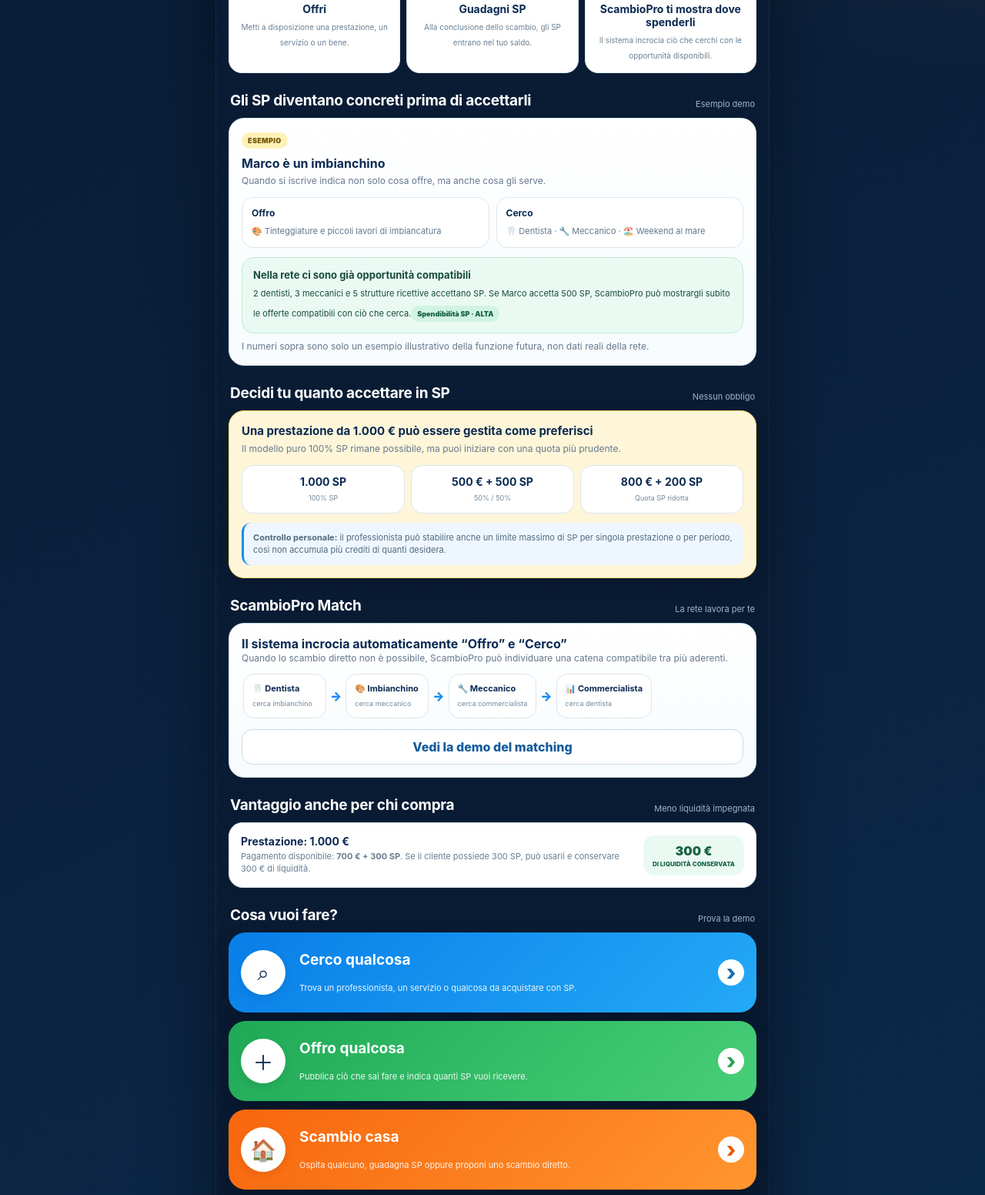
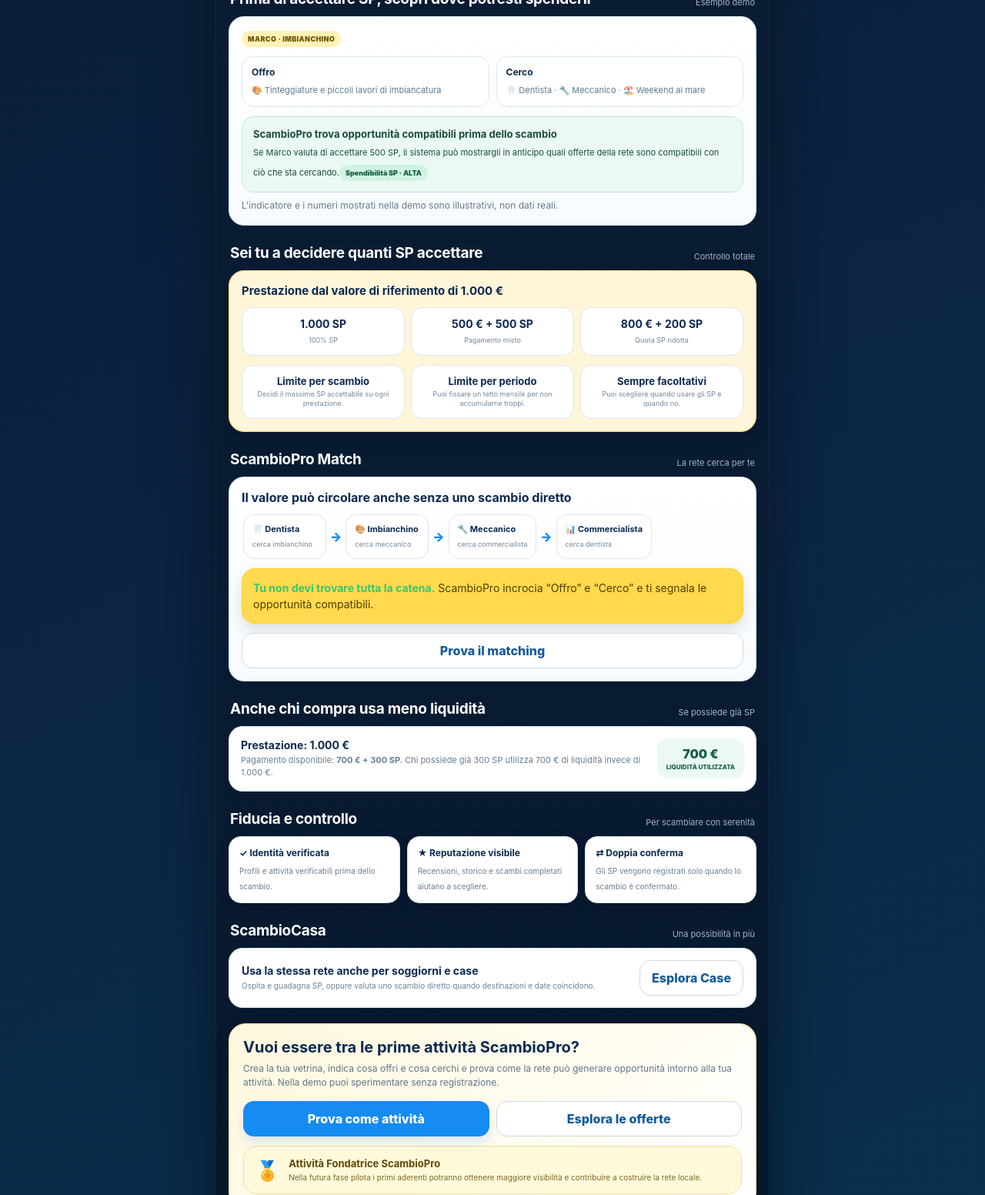
Before and after one commit to zarpellondavide74-cloud/scambiopro-public, a plain HTML site: page index.html in a window 1280 px wide. Shown: the part 1248-2800 px from the top of the page at 77% size. Drawn offline with Linux system fonts and the light colour scheme.

Commit message:
Add files via upload

```diff
--- a/index.html
+++ b/index.html
@@ -340,6 +340,21 @@
     .buyer-example{display:grid;grid-template-columns:1fr auto;gap:12px;align-items:center;border:1px solid #dbe6ef;background:#fff;border-radius:18px;padding:15px}.buyer-example strong{display:block;color:#0b2a52;font-size:14px}.buyer-example span{display:block;margin-top:4px;color:#667d92;font-size:11px;line-height:1.45}.buyer-save{padding:10px 12px;border-radius:14px;background:#eafaf3;color:#176245;font-weight:950;text-align:center;white-space:nowrap}.buyer-save small{display:block;font-size:8px;font-weight:800;margin-top:2px}
     .founder-badge{display:flex;gap:12px;align-items:center;padding:14px 15px;border-radius:18px;border:1px solid #f1df9b;background:#fff9db;color:#5c4a00}.founder-badge .ico{font-size:25px}.founder-badge strong{display:block;font-size:13px}.founder-badge span{display:block;margin-top:3px;font-size:10px;line-height:1.45;color:#796a24}
     @media(max-width:520px){.benefit-grid,.sp-steps,.pay-options{grid-template-columns:1fr}.offer-seek{grid-template-columns:1fr}.buyer-example{grid-template-columns:1fr}.buyer-save{text-align:left}}
+
+    /* V6.7 — home più corta e orientata alla conversione */
+    .hero-cta{display:flex;gap:9px;flex-wrap:wrap;margin-top:15px}
+    .hero-cta .btn{min-height:46px}
+    .hero-cta .btn.primary-cta{background:linear-gradient(135deg,#ff7a18,#ff9b35);color:#fff;box-shadow:0 10px 22px rgba(255,122,24,.22)}
+    .hero-proof{display:flex;gap:8px;flex-wrap:wrap;margin-top:12px}.hero-proof span{font-size:10px;color:#c9d9e7;background:rgba(255,255,255,.07);border:1px solid rgba(255,255,255,.10);padding:6px 8px;border-radius:999px}
+    .compact-section{margin-top:20px}
+    .conversion-card{border-radius:22px;padding:18px;background:linear-gradient(135deg,#fff8dd,#fff);border:1px solid #f0df9d;box-shadow:0 10px 24px rgba(0,0,0,.10)}
+    .conversion-card h3{margin:0 0 7px;color:#0b2a52;font-size:20px}.conversion-card p{margin:0;color:#60758a;font-size:12px;line-height:1.55}
+    .conversion-actions{display:flex;gap:9px;flex-wrap:wrap;margin-top:14px}.conversion-actions .btn{flex:1 1 190px}
+    .control-strip{display:grid;grid-template-columns:repeat(3,1fr);gap:8px;margin-top:12px}.control-item{padding:12px;border-radius:15px;background:#fff;border:1px solid #dce7ef;text-align:center}.control-item strong{display:block;color:#0b2a52;font-size:13px}.control-item span{display:block;color:#71869a;font-size:9px;margin-top:3px;line-height:1.4}
+    .mini-security{display:grid;grid-template-columns:repeat(3,1fr);gap:9px}.mini-security>div{background:#fff;border:1px solid #dbe6ef;border-radius:16px;padding:13px;box-shadow:0 7px 18px rgba(0,0,0,.08)}.mini-security b{display:block;color:#0b2a52;font-size:12px;margin-bottom:4px}.mini-security span{font-size:10px;line-height:1.45;color:#687e92}
+    .house-teaser{display:flex;justify-content:space-between;gap:14px;align-items:center;padding:15px 16px;border-radius:18px;background:#fff;border:1px solid #dbe6ef}.house-teaser strong{display:block;color:#0b2a52;font-size:14px}.house-teaser span{display:block;margin-top:4px;color:#6c8296;font-size:10px;line-height:1.45}
+    @media(max-width:520px){.control-strip,.mini-security{grid-template-columns:1fr}.hero-cta .btn{width:100%}.house-teaser{align-items:flex-start;flex-direction:column}}
+
   </style>
 </head>
 <body>
@@ -349,7 +364,7 @@
       <div class="brand-mark">SP</div>
       <div><h1>Scambio<span>Pro</span></h1><small>Servizi · Case · Crediti SP</small></div>
     </div>
-    <div class="demo-pill">DEMO V6.5</div>
+    <div class="demo-pill">DEMO · FASE PILOTA</div>
   </header>
   <main id="screen"></main>
   <nav class="bottom-nav" aria-label="Navigazione principale">
@@ -415,118 +430,94 @@
     <div class="eyebrow">ScambioPro · rete professionale</div>
     <h2>Fatti trovare. Trova nuovi clienti. <span class="accent-word">Usa quello che sai fare</span> per ottenere ciò che ti serve.</h2>
     <p><b>ScambioPro trasforma la capacità professionale inutilizzata in potere d’acquisto all’interno di una rete</b>, lasciando a ogni attività la libertà di decidere quanto valore scambiare in SP.</p>
-
-    <div class="hero-video-wrap">
-      <div class="hero-video-label">
-        <strong>Guarda come funziona ScambioPro</strong>
-        <span>▶ 1 MINUTO</span>
-      </div>
-      <video class="hero-main-video" controls playsinline preload="auto">
+    <div class="hero-cta">
+      <button class="btn primary-cta" data-action="offer-wizard">Prova ScambioPro gratis</button>
+      <button class="btn secondary" data-action="scroll-video">▶ Guarda come funziona</button>
+    </div>
+    <div class="hero-proof"><span>✓ Nessun obbligo di accettare SP</span><span>✓ Decidi tu la quota</span><span>✓ Demo senza registrazione</span></div>
+    <div class="hero-video-wrap" id="video-scambiopro">
+      <div class="hero-video-label"><strong>ScambioPro in 1 minuto</strong><span>▶ VIDEO</span></div>
+      <video class="hero-main-video" controls playsinline preload="metadata">
         <source src="scambiopro-video.mp4#t=0.001" type="video/mp4">
         Il tuo browser non supporta la riproduzione video.
       </video>
     </div>
-    <div class="value-banner"><strong>Non è un baratto diretto.</strong><span>Non devi comprare dalla stessa persona che compra da te: offri valore alla rete, maturi SP e li utilizzi con altri aderenti.</span></div>
+    <div class="value-banner"><strong>Non è baratto diretto.</strong><span>Non devi comprare dalla stessa persona che compra da te: offri valore alla rete, maturi SP e li utilizzi con altri aderenti.</span></div>
   </section>
 
-  <div class="section-head"><h3>Perché iscriversi?</h3><span>Il vantaggio parte subito</span></div>
+  <div class="section-head"><h3>Tre motivi per esserci</h3><span>Il vantaggio parte subito</span></div>
   <div class="benefit-grid">
-    <div class="benefit-card"><div class="benefit-icon">📣</div><strong>Fatti trovare</strong><span>Una vetrina professionale per mostrare attività, servizi, zona, recensioni e disponibilità.</span></div>
-    <div class="benefit-card"><div class="benefit-icon">🤝</div><strong>Trova nuovi clienti</strong><span>Ricevi richieste da persone e attività che stanno cercando proprio ciò che offri.</span></div>
-    <div class="benefit-card"><div class="benefit-icon">SP</div><strong>Aumenta il potere d’acquisto</strong><span>Decidi tu quanta parte del tuo lavoro trasformare in SP da usare nella rete.</span></div>
+    <div class="benefit-card"><div class="benefit-icon">📣</div><strong>Fatti trovare</strong><span>Crea la tua vetrina professionale e mostra servizi, zona e reputazione.</span></div>
+    <div class="benefit-card"><div class="benefit-icon">🤝</div><strong>Trova nuovi clienti</strong><span>Ricevi richieste da persone e attività che cercano proprio ciò che offri.</span></div>
+    <div class="benefit-card"><div class="benefit-icon">SP</div><strong>Più potere d’acquisto</strong><span>Accetta solo gli SP che desideri e usali con gli altri aderenti alla rete.</span></div>
   </div>
 
-  <div class="section-head"><h3>Gli SP, in 3 mosse</h3><span>Semplice e controllabile</span></div>
-  <div class="sp-steps">
-    <div class="sp-step"><div class="n">1</div><b>Offri</b><span>Metti a disposizione una prestazione, un servizio o un bene.</span></div>
-    <div class="sp-step"><div class="n">2</div><b>Guadagni SP</b><span>Alla conclusione dello scambio, gli SP entrano nel tuo saldo.</span></div>
-    <div class="sp-step"><div class="n">3</div><b>ScambioPro ti mostra dove spenderli</b><span>Il sistema incrocia ciò che cerchi con le opportunità disponibili.</span></div>
-  </div>
-
-  <div class="section-head"><h3>Gli SP diventano concreti prima di accettarli</h3><span>Esempio demo</span></div>
+  <div class="section-head"><h3>Prima di accettare SP, scopri dove potresti spenderli</h3><span>Esempio demo</span></div>
   <section class="demo-box">
-    <span class="demo-tag">Esempio</span>
-    <h4 style="margin:9px 0 4px">Marco è un imbianchino</h4>
-    <div class="meta">Quando si iscrive indica non solo cosa offre, ma anche cosa gli serve.</div>
+    <span class="demo-tag">Marco · Imbianchino</span>
     <div class="offer-seek">
       <div><b>Offro</b><span>🎨 Tinteggiature e piccoli lavori di imbiancatura</span></div>
       <div><b>Cerco</b><span>🦷 Dentista · 🔧 Meccanico · 🏖️ Weekend al mare</span></div>
     </div>
-    <div class="spend-card"><b>Nella rete ci sono già opportunità compatibili</b><span>2 dentisti, 3 meccanici e 5 strutture ricettive accettano SP. Se Marco accetta 500 SP, ScambioPro può mostrargli subito le offerte compatibili con ciò che cerca.</span><div class="spend-level">Spendibilità SP · ALTA</div></div>
-    <div class="meta" style="margin-top:8px">I numeri sopra sono solo un esempio illustrativo della funzione futura, non dati reali della rete.</div>
+    <div class="spend-card"><b>ScambioPro trova opportunità compatibili prima dello scambio</b><span>Se Marco valuta di accettare 500 SP, il sistema può mostrargli in anticipo quali offerte della rete sono compatibili con ciò che sta cercando.</span><div class="spend-level">Spendibilità SP · ALTA</div></div>
+    <div class="meta" style="margin-top:8px">L'indicatore e i numeri mostrati nella demo sono illustrativi, non dati reali.</div>
   </section>
 
-  <div class="section-head"><h3>Decidi tu quanto accettare in SP</h3><span>Nessun obbligo</span></div>
+  <div class="section-head"><h3>Sei tu a decidere quanti SP accettare</h3><span>Controllo totale</span></div>
   <section class="card highlight">
-    <h4>Una prestazione da 1.000 € può essere gestita come preferisci</h4>
-    <div class="meta">Il modello puro 100% SP rimane possibile, ma puoi iniziare con una quota più prudente.</div>
+    <h4>Prestazione dal valore di riferimento di 1.000 €</h4>
     <div class="pay-options">
       <div class="pay-option"><strong>1.000 SP</strong><span>100% SP</span></div>
-      <div class="pay-option"><strong>500 € + 500 SP</strong><span>50% / 50%</span></div>
+      <div class="pay-option"><strong>500 € + 500 SP</strong><span>Pagamento misto</span></div>
       <div class="pay-option"><strong>800 € + 200 SP</strong><span>Quota SP ridotta</span></div>
     </div>
-    <div class="notice" style="margin-top:12px"><b>Controllo personale:</b> il professionista può stabilire anche un limite massimo di SP per singola prestazione o per periodo, così non accumula più crediti di quanti desidera.</div>
+    <div class="control-strip">
+      <div class="control-item"><strong>Limite per scambio</strong><span>Decidi il massimo SP accettabile su ogni prestazione.</span></div>
+      <div class="control-item"><strong>Limite per periodo</strong><span>Puoi fissare un tetto mensile per non accumularne troppi.</span></div>
+      <div class="control-item"><strong>Sempre facoltativi</strong><span>Puoi scegliere quando usare gli SP e quando no.</span></div>
+    </div>
   </section>
 
-  <div class="section-head"><h3>ScambioPro Match</h3><span>La rete lavora per te</span></div>
+  <div class="section-head"><h3>ScambioPro Match</h3><span>La rete cerca per te</span></div>
   <section class="demo-box">
-    <h4 style="margin:0">Il sistema incrocia automaticamente “Offro” e “Cerco”</h4>
-    <div class="meta">Quando lo scambio diretto non è possibile, ScambioPro può individuare una catena compatibile tra più aderenti.</div>
+    <h4 style="margin:0">Il valore può circolare anche senza uno scambio diretto</h4>
     <div class="match-chain">
       <div class="match-person"><b>🦷 Dentista</b><span>cerca imbianchino</span></div><div class="match-arrow">→</div>
       <div class="match-person"><b>🎨 Imbianchino</b><span>cerca meccanico</span></div><div class="match-arrow">→</div>
       <div class="match-person"><b>🔧 Meccanico</b><span>cerca commercialista</span></div><div class="match-arrow">→</div>
       <div class="match-person"><b>📊 Commercialista</b><span>cerca dentista</span></div>
     </div>
-    <button class="btn secondary full" style="margin-top:12px" data-go="match">Vedi la demo del matching</button>
+    <div class="key-message"><b>Tu non devi trovare tutta la catena.</b> ScambioPro incrocia “Offro” e “Cerco” e ti segnala le opportunità compatibili.</div>
+    <button class="btn secondary full" style="margin-top:12px" data-go="match">Prova il matching</button>
   </section>
 
-  <div class="section-head"><h3>Vantaggio anche per chi compra</h3><span>Meno liquidità impegnata</span></div>
+  <div class="section-head"><h3>Anche chi compra usa meno liquidità</h3><span>Se possiede già SP</span></div>
   <div class="buyer-example">
-    <div><strong>Prestazione: 1.000 €</strong><span>Pagamento disponibile: <b>700 € + 300 SP</b>. Se il cliente possiede 300 SP, può usarli e conservare 300 € di liquidità.</span></div>
-    <div class="buyer-save">300 €<small>DI LIQUIDITÀ CONSERVATA</small></div>
+    <div><strong>Prestazione: 1.000 €</strong><span>Pagamento disponibile: <b>700 € + 300 SP</b>. Chi possiede già 300 SP utilizza 700 € di liquidità invece di 1.000 €.</span></div>
+    <div class="buyer-save">700 €<small>LIQUIDITÀ UTILIZZATA</small></div>
   </div>
 
-  <div class="section-head"><h3>Cosa vuoi fare?</h3><span>Prova la demo</span></div>
-  <div class="action-grid">
-    <button class="action-card" data-go="market"><div class="action-icon">⌕</div><strong>Cerco qualcosa</strong><small>Trova un professionista, un servizio o qualcosa da acquistare con SP.</small></button>
-    <button class="action-card" data-action="offer-wizard"><div class="action-icon">＋</div><strong>Offro qualcosa</strong><small>Pubblica ciò che sai fare e indica quanti SP vuoi ricevere.</small></button>
-    <button class="action-card" data-go="houses"><div class="action-icon">🏠</div><strong>Scambio casa</strong><small>Ospita qualcuno, guadagna SP oppure proponi uno scambio diretto.</small></button>
+  <div class="section-head"><h3>Fiducia e controllo</h3><span>Per scambiare con serenità</span></div>
+  <div class="mini-security">
+    <div><b>✓ Identità verificata</b><span>Profili e attività verificabili prima dello scambio.</span></div>
+    <div><b>★ Reputazione visibile</b><span>Recensioni, storico e scambi completati aiutano a scegliere.</span></div>
+    <div><b>⇄ Doppia conferma</b><span>Gli SP vengono registrati solo quando lo scambio è confermato.</span></div>
   </div>
 
-  <div class="section-head"><h3>Esempio di credito multilaterale</h3><span>Il cuore di ScambioPro</span></div>
-  <section class="card highlight">
-    <div class="simple-flow">
-      <div class="flow-step"><div class="flow-icon">🦷</div><div><strong>Mario riceve una prestazione</strong><span>Il dentista crea valore nella rete</span></div><div class="flow-value">+1.000 SP</div></div>
-      <div class="flow-step"><div class="flow-icon">🏖️</div><div><strong>Il dentista usa i suoi SP altrove</strong><span>Per esempio per un soggiorno</span></div><div class="flow-value">-700 SP</div></div>
-      <div class="flow-step"><div class="flow-icon">SP</div><div><strong>Gli restano</strong><span>Da usare per altri servizi della rete</span></div><div class="flow-value">300 SP</div></div>
+  <div class="section-head"><h3>ScambioCasa</h3><span>Una possibilità in più</span></div>
+  <div class="house-teaser"><div><strong>Usa la stessa rete anche per soggiorni e case</strong><span>Ospita e guadagna SP, oppure valuta uno scambio diretto quando destinazioni e date coincidono.</span></div><button class="btn secondary" data-go="houses">Esplora Case</button></div>
+
+  <div class="compact-section conversion-card">
+    <h3>Vuoi essere tra le prime attività ScambioPro?</h3>
+    <p>Crea la tua vetrina, indica cosa offri e cosa cerchi e prova come la rete può generare opportunità intorno alla tua attività. Nella demo puoi sperimentare senza registrazione.</p>
+    <div class="conversion-actions">
+      <button class="btn primary-cta" data-action="offer-wizard">Prova come attività</button>
+      <button class="btn secondary" data-go="market">Esplora le offerte</button>
     </div>
-    <div class="key-message"><b>Il punto chiave:</b> chi riceve SP non deve spenderli con la stessa persona che li ha generati. Il valore può circolare tra più membri della rete.</div>
-  </section>
-
-  <div class="sp-help">
-    <div class="sp-bubble">SP</div>
-    <div><strong>Cosa sono gli SP?</strong><p>Crediti interni usati per registrare il valore degli scambi. Nella demo, 100 SP rappresentano un valore di riferimento di 100 €.</p><button class="btn secondary small" style="margin-top:9px" data-action="explain-sp">Spiegamelo meglio</button></div>
+    <div class="founder-badge" style="margin-top:12px"><div class="ico">🏅</div><div><strong>Attività Fondatrice ScambioPro</strong><span>Nella futura fase pilota i primi aderenti potranno ottenere maggiore visibilità e contribuire a costruire la rete locale.</span></div></div>
   </div>
 
-  <div class="section-head"><h3>Sicurezza e controllo</h3><span>Prima di tutto la fiducia</span></div>
-  <div class="trust-grid">
-    <div class="trust-item"><b>✓ Identità verificata</b>Profili e attività controllati prima di scambiare.</div>
-    <div class="trust-item"><b>★ Recensioni e storico</b>Affidabilità, scambi completati e reputazione visibili.</div>
-    <div class="trust-item"><b>⇄ Doppia conferma</b>Gli SP si muovono solo quando lo scambio viene confermato.</div>
-  </div>
-  <div class="notice amber" style="margin-top:10px">Eventuali saldi negativi avranno limiti configurabili e saranno attivati solo dopo la necessaria verifica legale e regolamentare.</div>
-
-  <div class="section-head"><h3>Scambio casa</h3><span>Un'altra possibilità della rete</span></div>
-  <div class="simple-tabs">
-    <button class="simple-choice" data-go="houses" data-set-house="sp"><strong>🏠 Ospito e guadagno SP</strong><span>Una persona usa la mia casa. Con gli SP ricevuti posso soggiornare da un'altra persona.</span></button>
-    <button class="simple-choice" data-go="houses" data-set-house="direct"><strong>⇄ Scambio diretto</strong><span>Io vado a casa tua e tu vieni a casa mia, se date e destinazioni coincidono.</span></button>
-  </div>
-
-  <div class="section-head"><h3>Prime attività della rete</h3><span>Un vantaggio anche prima del primo scambio</span></div>
-  <div class="founder-badge"><div class="ico">🏅</div><div><strong>Attività Fondatrice ScambioPro</strong><span>In una fase pilota, i primi aderenti potranno ottenere maggiore visibilità e contribuire a costruire la rete locale.</span></div></div>
-
-  <div class="legal-note">ScambioPro è attualmente una demo concettuale. Funzioni, valori, indicatori di spendibilità e numeri mostrati sono esempi. Prima dell'attivazione reale saranno necessarie verifiche legali, fiscali, contrattuali e regolamentari applicabili.</div>`
+  <div class="legal-note">ScambioPro è attualmente una demo concettuale. Funzioni, valori, indicatori di spendibilità e numeri mostrati sono esempi. Prima dell'attivazione reale saranno necessarie le verifiche legali, fiscali, contrattuali e regolamentari applicabili.</div>`
 }
 function marketHTML(){
   const cats=['Tutti','Casa','Professionisti','Tempo libero'];
@@ -672,6 +663,7 @@
 function swapHouse(id){const h=houses.find(x=>x.id===id);if(!h)return;openModal('Proponi scambio diretto',`<div class="exchange-example"><div class="exchange-side"><span class="stay-chip">Tu offri</span><strong>Casa sul Lago</strong><div class="meta">7 notti</div></div><div class="exchange-arrow">⇄</div><div class="exchange-side"><span class="stay-chip">${h.location}</span><strong>${h.title}</strong><div class="meta">${h.available}</div></div></div><div class="notice" style="margin-top:12px">Nessun SP viene mosso finché i due proprietari non accettano date e condizioni.</div><button class="btn full" id="confirmSwap">Invia proposta demo</button>`);setTimeout(()=>{const c=document.getElementById('confirmSwap');if(c)c.onclick=()=>{state.houseRequests.push({id:h.id,type:'direct'});save();closeModal();toast('Proposta di scambio inviata nella demo.')}},0)}
 
 function handleAction(action){
+  if(action==='scroll-video'){document.getElementById('video-scambiopro')?.scrollIntoView({behavior:'smooth',block:'center'})}
   if(action==='offer-wizard'){
     openModal('Cosa vuoi offrire?',`<div class="notice">Bastano tre informazioni. Questa è una simulazione: non pubblica nulla realmente.</div><label class="meta">Tipo di offerta</label><select id="offerType" class="input"><option>Servizio professionale</option><option>Lavoro artigianale</option><option>Prodotto o bene</option><option>Casa / soggiorno</option></select><label class="meta" style="display:block;margin-top:10px">Descrizione</label><input id="offerDesc" class="input" placeholder="Es. imbiancatura appartamento"><label class="meta" style="display:block;margin-top:10px">Valore richiesto</label><input id="offerValue" class="input" type="number" value="500" min="1"><button class="btn full" style="margin-top:12px" id="publishOfferV5">Pubblica offerta demo</button>`);
     setTimeout(()=>{const p=document.getElementById('publishOfferV5');if(p)p.onclick=()=>{const d=document.getElementById('offerDesc')?.value||'Nuova offerta';const v=Number(document.getElementById('offerValue')?.value||500);closeModal();toast(d+' pubblicata per '+sp(v)+' nella demo.')}},0)
```
